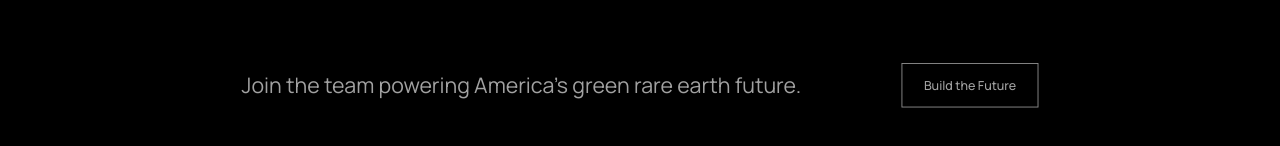
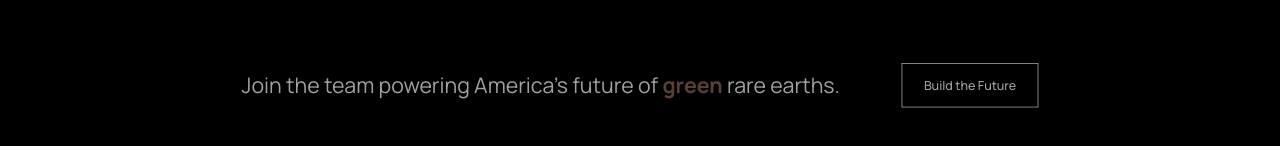
Before and after one commit to Solcoa-Technologies-Inc/Solcoa-Website, a Next.js app: page / in a window 1280 px wide. Shown: the part 1944-2090 px from the top of the page. Built offline with nearby package versions, Linux system fonts and the light colour scheme; no server answers; a web font is replaced by a local one.

Commit message:
feat: make green brown

```diff
--- a/src/app/page.tsx
+++ b/src/app/page.tsx
@@ -167,7 +167,9 @@ export default function Home() {
             <SectionHeader title="careers" />
             <div className="mt-24 flex flex-col gap-8 items-center md:flex-row md:justify-between max-w-md lg:max-w-4xl mx-auto">
               <p className="text-2xl text-center md:text-left">
-                Join the team powering America&apos;s green rare earth future.
+                Join the team powering America&apos;s future of{" "}
+                <span className="text-[#8e6657] font-bold">green</span> rare
+                earths.
               </p>
               <Link
                 href="mailto:jobs@solcoa.tech?subject=JOB%20INQUIRY%20-%20%5BYOUR%20NAME%5D&body=Tell%20us%20about%20something%20exceptional%20you've%20done%2C%20what%20are%20you%20most%20proud%20of%3F"
```
